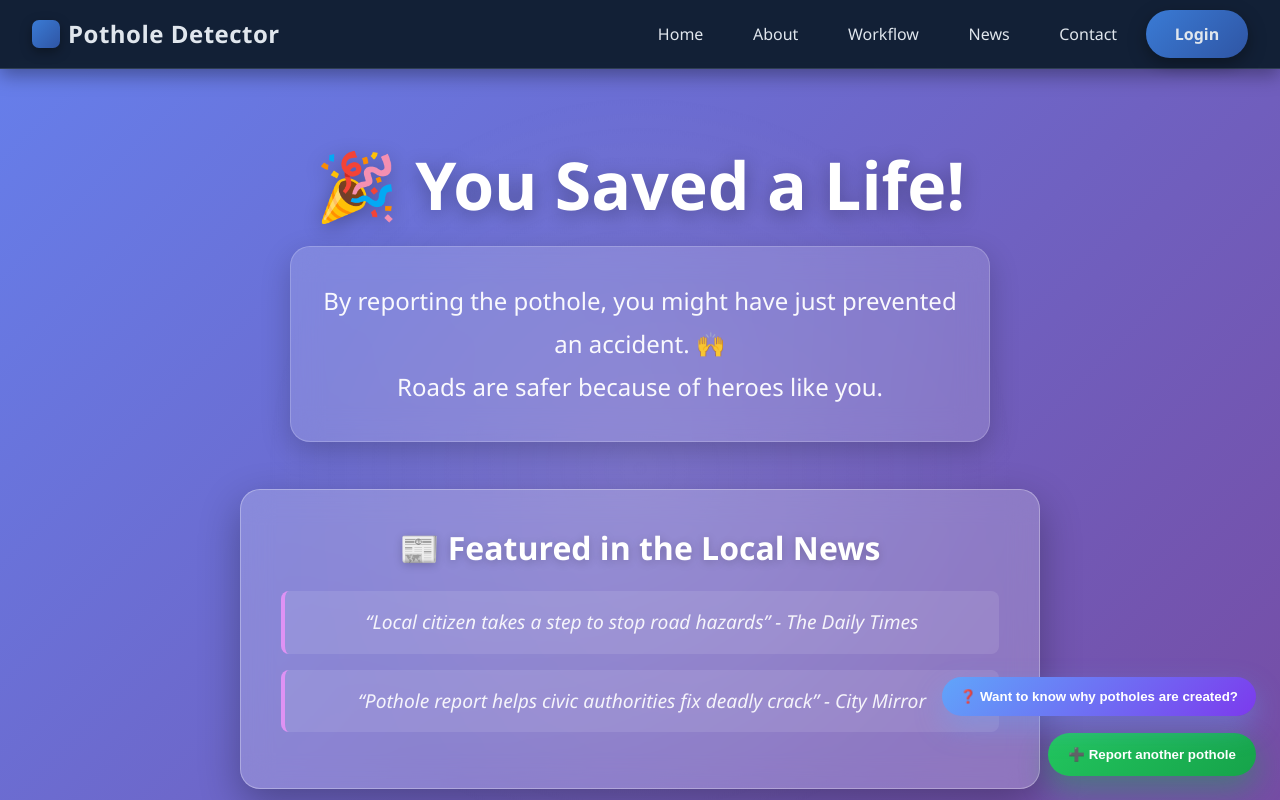
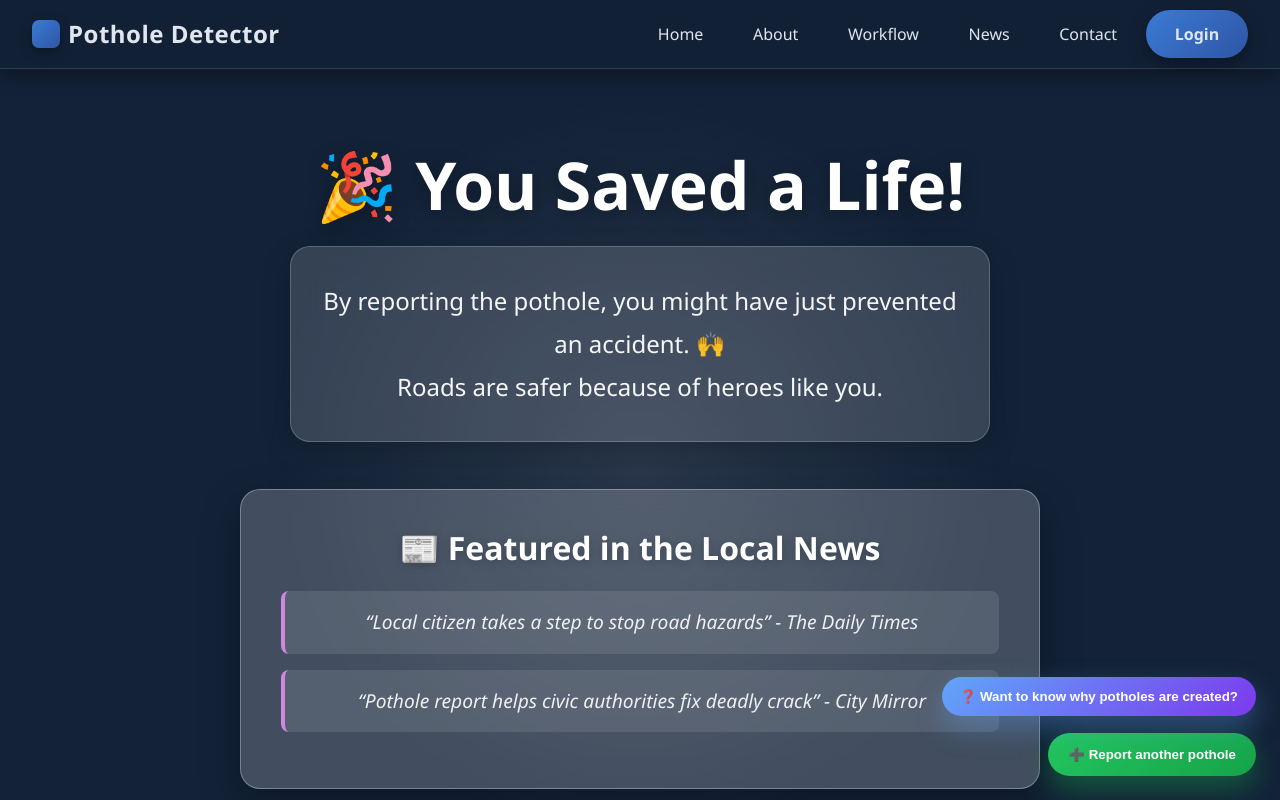
Before and after one commit to sk-inthiyaz/pothole-detection, a React (Create React App) app in the folder login-page/: page /lifesaver in a window 1280 px wide. Shown: the top 800 px of the page. Built offline with nearby package versions, Linux system fonts and the light colour scheme.

Commit message:
fix(styles): update background of lifesaver container to use variable for consistency

```diff
--- a/login-page/src/pages/LifeSaverPageNew.css
+++ b/login-page/src/pages/LifeSaverPageNew.css
@@ -42,7 +42,7 @@
 
 .lifesaver-container {
   min-height: 100vh;
-  background: linear-gradient(135deg, #667eea 0%, #764ba2 100%);
+  background: var(--color-bg-alt);
   display: flex;
   flex-direction: column;
   align-items: center;
```
